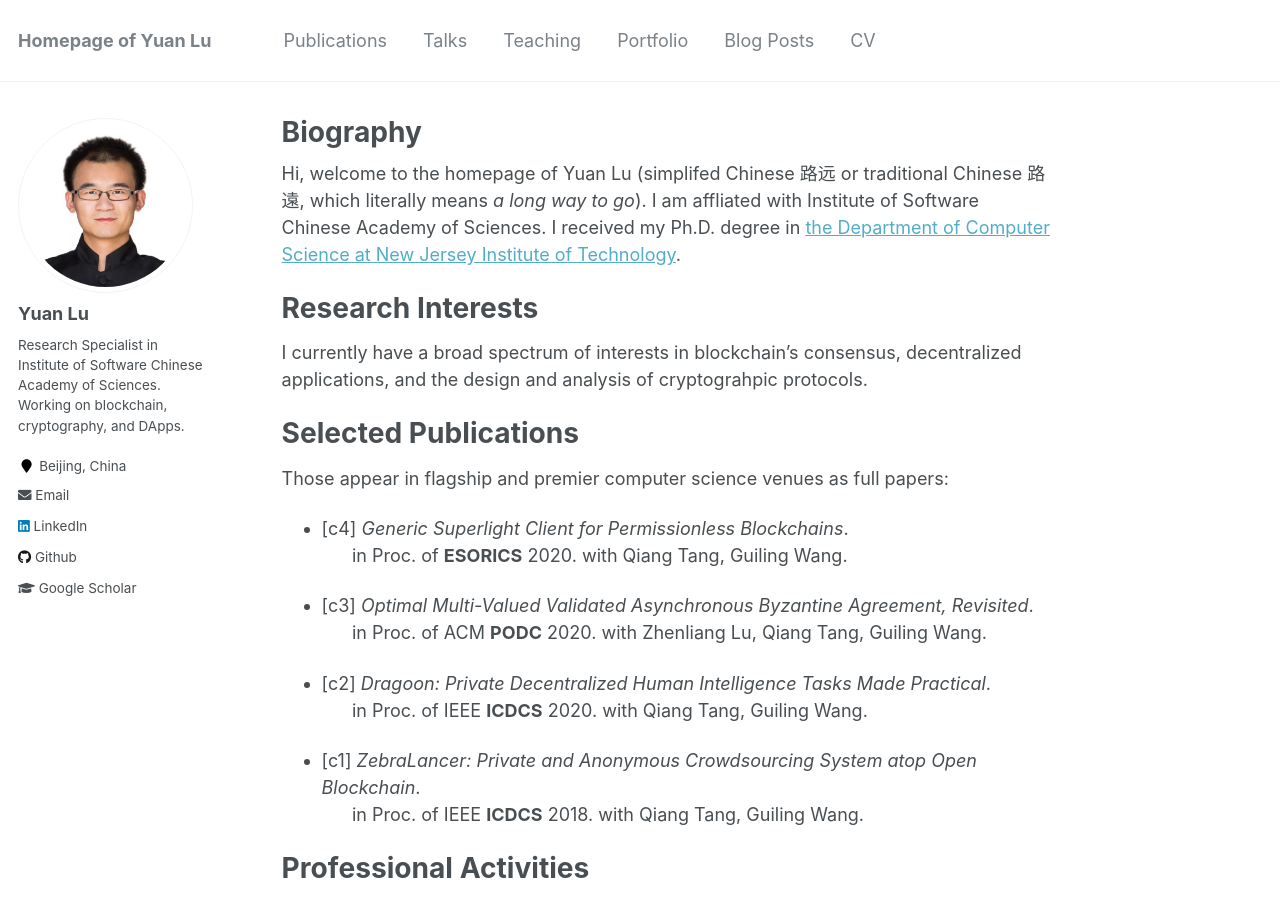
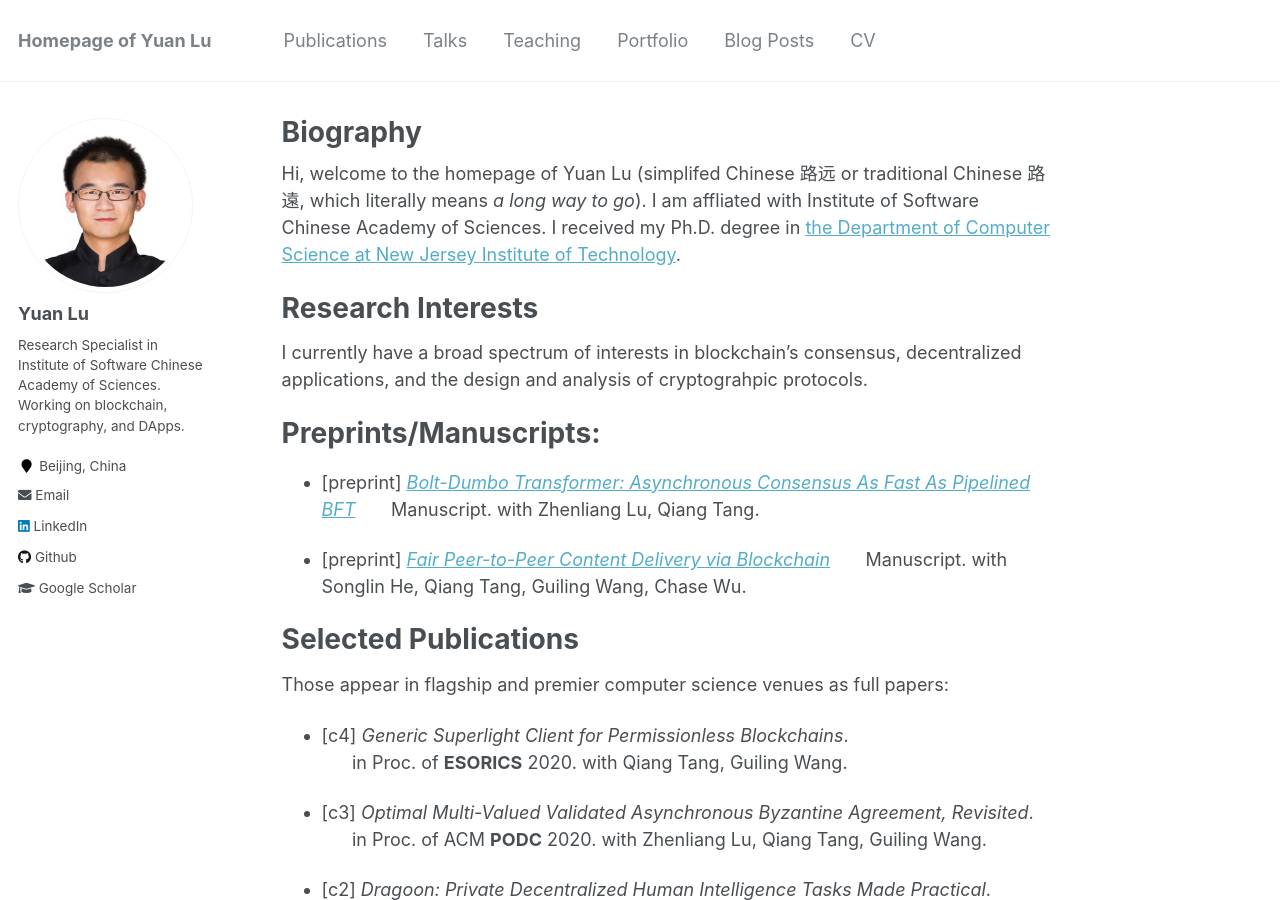
Before and after one commit to yylluu/yylluu.github.io, a Jekyll site: the page built from _pages/about.md, in a window 1280 px wide and 900 px high. Built offline with Jekyll 4.4.1, drawn with Linux system fonts in a browser that asks for light colours.

Commit message:
Update about.md

```diff
--- a/_pages/about.md
+++ b/_pages/about.md
@@ -15,6 +15,15 @@ Hi, welcome to the homepage of Yuan Lu (simplifed Chinese 路远 or traditional
 Research Interests
 ======
 I currently have a broad spectrum of interests in blockchain's consensus, decentralized applications, and the design and analysis of cryptograhpic protocols.
+
+Preprints/Manuscripts:
+======
+
+- [preprint] [*Bolt-Dumbo Transformer: Asynchronous Consensus As Fast As Pipelined BFT*](https://arxiv.org/abs/2103.09425)
+&nbsp; &nbsp; &nbsp; Manuscript. with Zhenliang Lu, Qiang Tang.
+
+- [preprint] [*Fair Peer-to-Peer Content Delivery via Blockchain*](https://arxiv.org/pdf/2102.04685.pdf)
+&nbsp; &nbsp; &nbsp; Manuscript. with Songlin He, Qiang Tang, Guiling Wang, Chase Wu.
 
 Selected Publications
 ======
```
